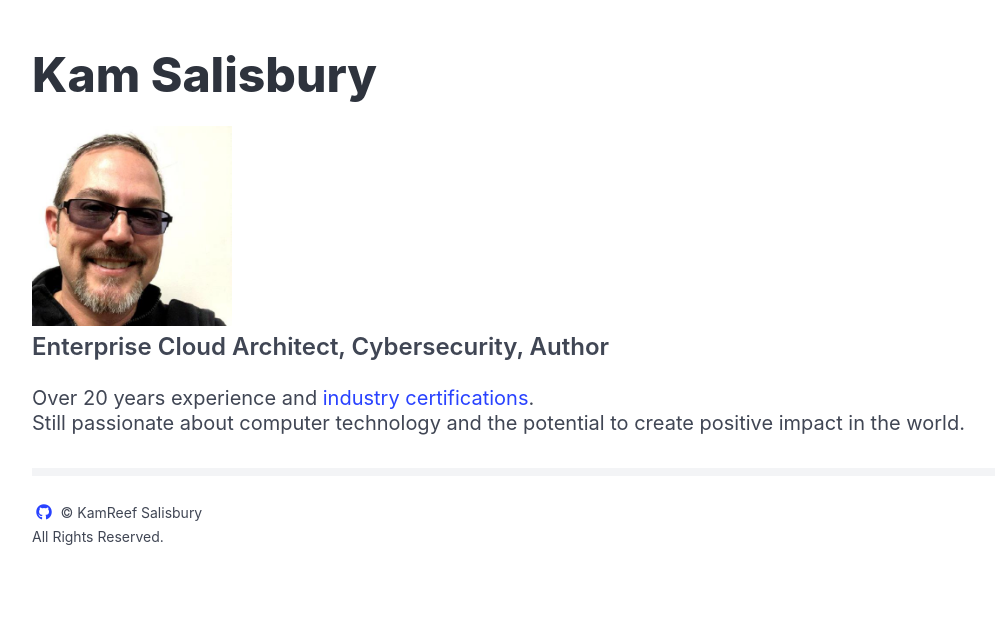
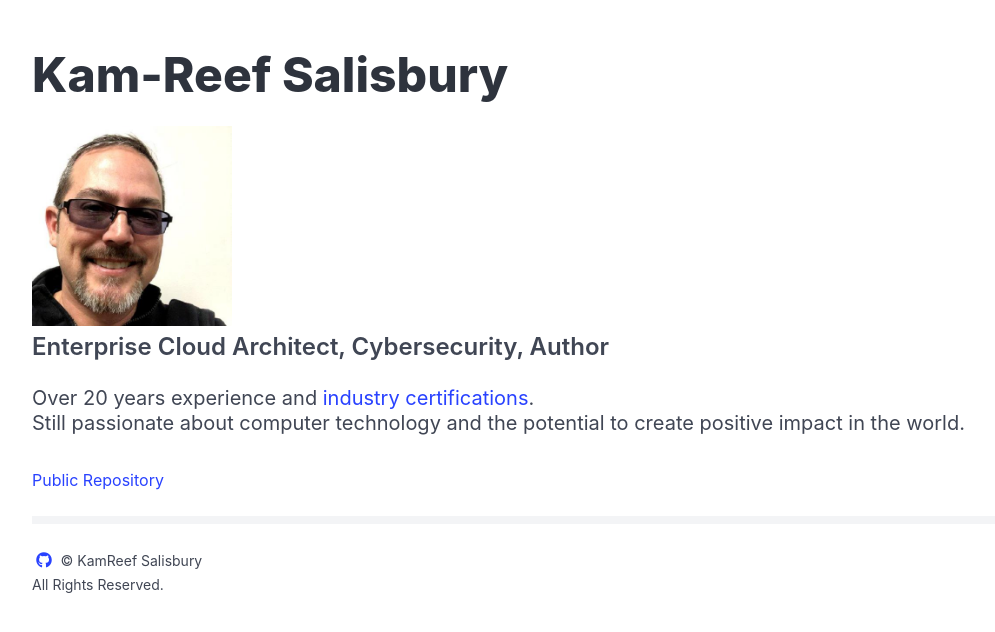
Before and after one commit to krss-pubic/krss-public.github.io, a plain HTML site: page index.html in a window 1280 px wide. Shown: the whole page, without its empty margins (48-1043 px from the left). Drawn offline with nearby package versions, Linux system fonts and the light colour scheme.

Commit message:
Update index

```diff
--- a/index.html
+++ b/index.html
@@ -13,7 +13,7 @@
     <section class="section">
         <div class="container is-fluid">
             <h1 class="title is-1">
-                Kam Salisbury
+                Kam-Reef Salisbury
             </h1>
             <img src="29674098.jpg" height="200" width="200" />
             <h2 class="subtitle has-text-weight-semibold is-4">Enterprise Cloud Architect, Cybersecurity, Author</h2>
@@ -21,6 +21,9 @@
                 Over 20 years experience and <a href="https://www.credly.com/users/kam-salisbury/">industry
                     certifications</a>. <br />
                 Still passionate about computer technology and the potential to create positive impact in the world.
+            </p>
+            <p>
+                <a href="http://repos.public.krss.work">Public Repository</a>
             </p>
             <!-- <h2 class="title is-4">Projects</h2> -->
             <p class="description">
```
